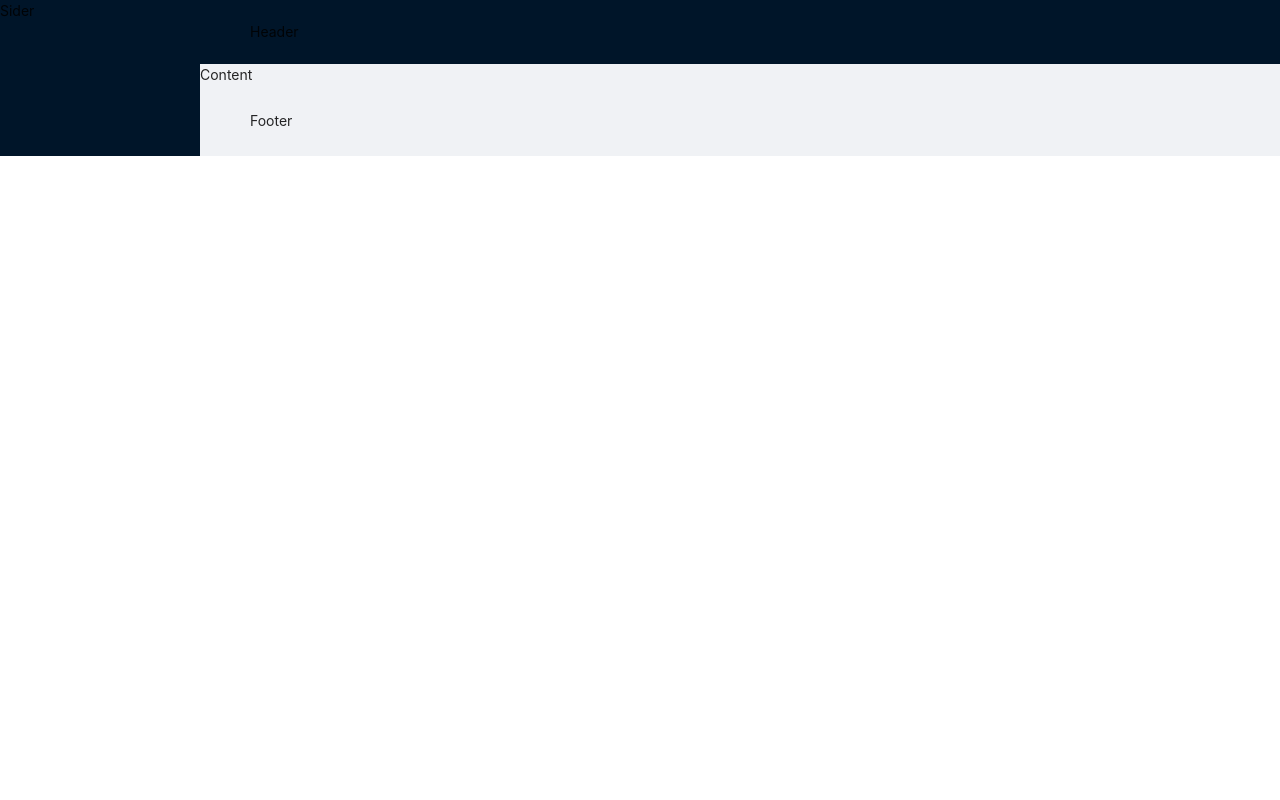
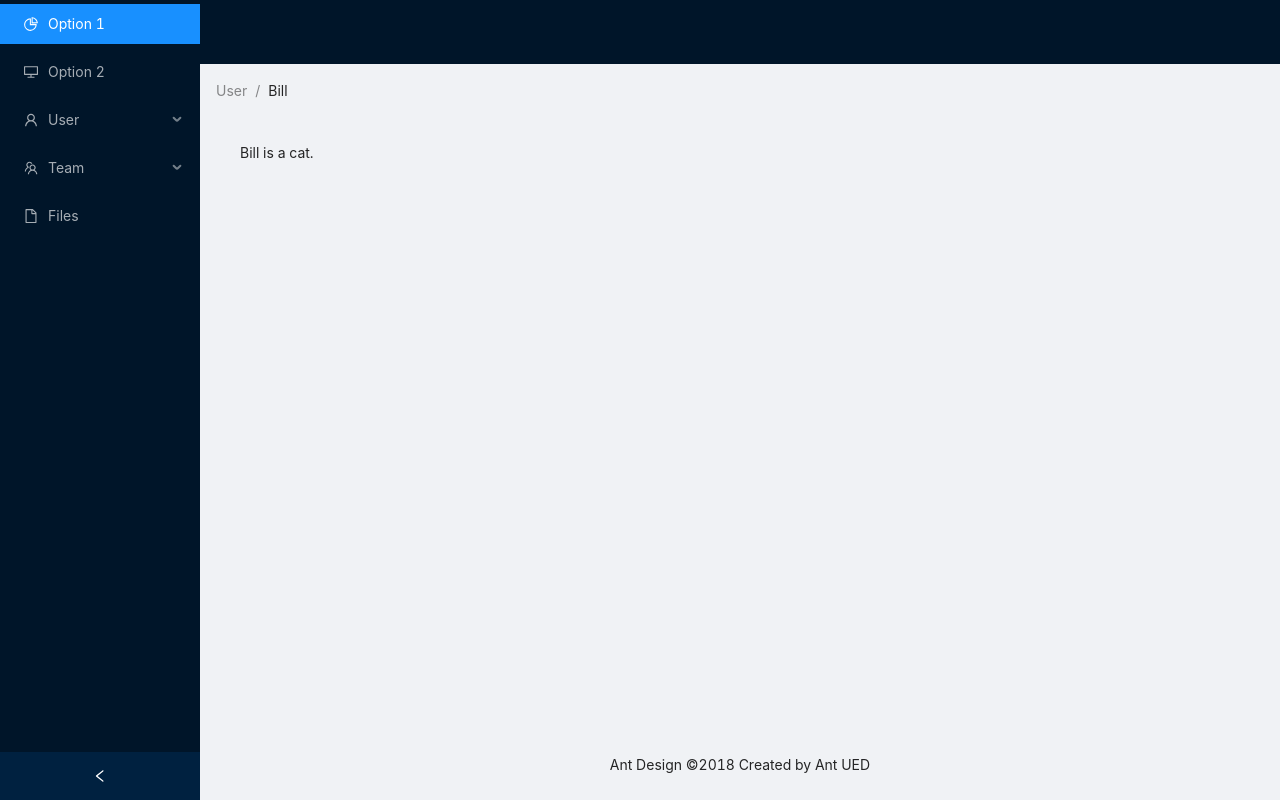
Before and after one commit to MattisZheng/sisyphus_stone, a React (Vite) app: page / in a window 1280 px wide. Built offline with nearby package versions, Linux system fonts and the light colour scheme.

Commit message:
update App.jsx layout

```diff
--- a/src/App.jsx
+++ b/src/App.jsx
@@ -1,22 +1,77 @@
-import { Layout } from "antd";
+import { DesktopOutlined, FileOutlined, PieChartOutlined, TeamOutlined, UserOutlined } from "@ant-design/icons";
+import { Breadcrumb, Layout, Menu } from "antd";
+import React, { useState } from "react";
+const { Header, Content, Footer, Sider } = Layout;
 
-const { Header, Footer, Sider, Content } = Layout;
+function getItem(label, key, icon, children) {
+  return {
+    key,
+    icon,
+    children,
+    label,
+  };
+}
+
+const items = [
+  getItem("Option 1", "1", <PieChartOutlined />),
+  getItem("Option 2", "2", <DesktopOutlined />),
+  getItem("User", "sub1", <UserOutlined />, [getItem("Tom", "3"), getItem("Bill", "4"), getItem("Alex", "5")]),
+  getItem("Team", "sub2", <TeamOutlined />, [getItem("Team 1", "6"), getItem("Team 2", "8")]),
+  getItem("Files", "9", <FileOutlined />),
+];
 
 function App() {
+  const [collapsed, setCollapsed] = useState(false);
   return (
-    <div>
-      <Layout>
-        <Sider>
-          Sider
-        </Sider>
-        <Layout>
-          <Header>Header</Header>
-          <Content>Content</Content>
-          <Footer>Footer</Footer>
-        </Layout>
+    <Layout
+      style={{
+        minHeight: "100vh",
+      }}
+    >
+      <Sider collapsible collapsed={collapsed} onCollapse={(value) => setCollapsed(value)}>
+        <div className="logo" />
+        <Menu theme="dark" defaultSelectedKeys={["1"]} mode="inline" items={items} />
+      </Sider>
+      <Layout className="site-layout">
+        <Header
+          className="site-layout-background"
+          style={{
+            padding: 0,
+          }}
+        />
+        <Content
+          style={{
+            margin: "0 16px",
+          }}
+        >
+          <Breadcrumb
+            style={{
+              margin: "16px 0",
+            }}
+          >
+            <Breadcrumb.Item>User</Breadcrumb.Item>
+            <Breadcrumb.Item>Bill</Breadcrumb.Item>
+          </Breadcrumb>
+          <div
+            className="site-layout-background"
+            style={{
+              padding: 24,
+              minHeight: 360,
+            }}
+          >
+            Bill is a cat.
+          </div>
+        </Content>
+        <Footer
+          style={{
+            textAlign: "center",
+          }}
+        >
+          Ant Design ©2018 Created by Ant UED
+        </Footer>
       </Layout>
-    </div>
+    </Layout>
   );
-}
+};
 
 export default App;
```
